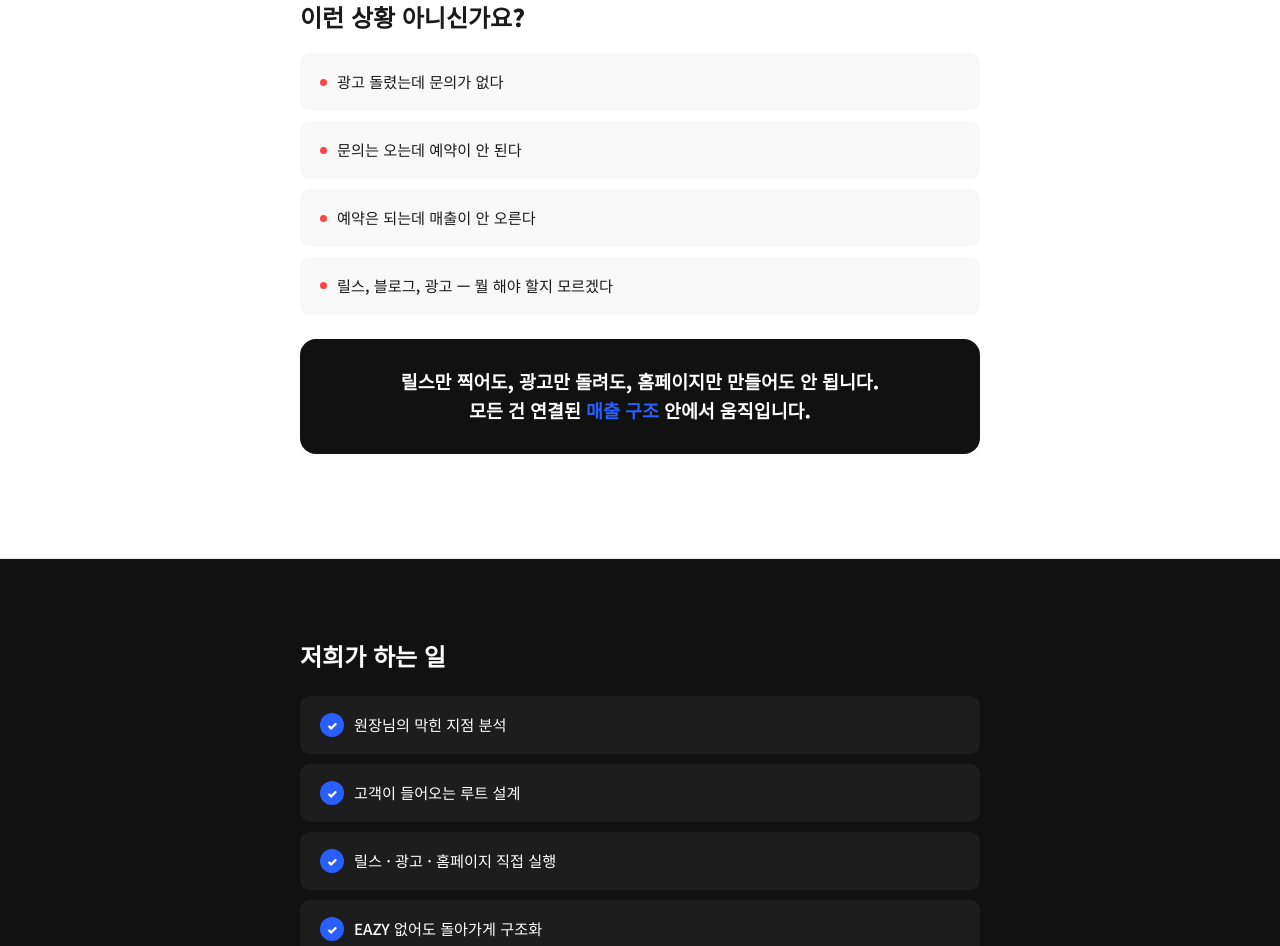
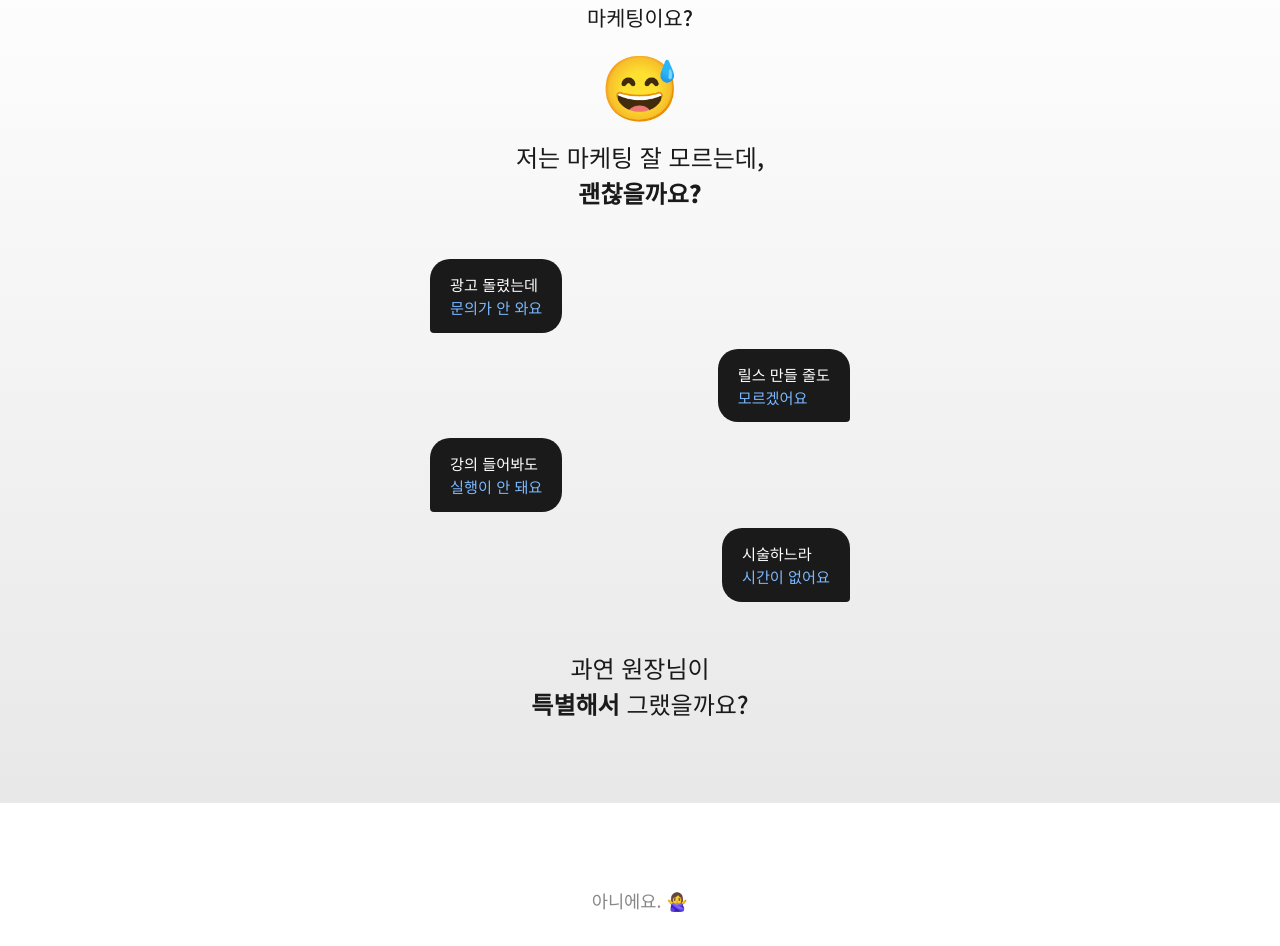
Before and after one commit to wldms706/eazy-homepage, a Next.js app: page /coaching in a window 1280 px wide. Shown: the part 3460-4406 px from the top of the page. Built offline with nearby package versions, Linux system fonts and the light colour scheme.

Commit message:
Update: 코칭 페이지 공감 섹션 카드뉴스 스타일로 변경 (이모지+말풍선)

```diff
--- a/src/app/coaching/page.tsx
+++ b/src/app/coaching/page.tsx
@@ -211,19 +211,55 @@ export default function CoachingPage() {
           </div>
         </section>
 
-        {/* 공감 + 문제 */}
-        <section className="sec" style={{ borderBottom: '1px solid var(--border)' }}>
-          <div className="inner">
-            <h2 className="title">이런 상황 아니신가요?</h2>
-            <div className="list">
-              <div className="list-item dot">광고 돌렸는데 문의가 없다</div>
-              <div className="list-item dot">문의는 오는데 예약이 안 된다</div>
-              <div className="list-item dot">예약은 되는데 매출이 안 오른다</div>
-              <div className="list-item dot">릴스, 블로그, 광고 — 뭘 해야 할지 모르겠다</div>
+        {/* 공감 + 문제 - 카드뉴스 스타일 */}
+        <section className="sec" style={{ background: 'linear-gradient(180deg, #fff 0%, #E8E8E8 100%)', padding: '80px 24px', borderBottom: '1px solid var(--border)' }}>
+          <div className="inner" style={{ maxWidth: '420px', textAlign: 'center' }}>
+            <p style={{ fontSize: '1.3rem', fontWeight: 500, color: 'var(--text)', marginBottom: '16px' }}>마케팅이요?</p>
+            <div style={{ fontSize: '4rem', marginBottom: '24px', lineHeight: 1 }}>😅</div>
+            <h2 style={{ fontSize: '1.5rem', fontWeight: 500, lineHeight: 1.5, color: 'var(--text)', marginBottom: '48px' }}>
+              저는 마케팅 잘 모르는데,<br />
+              <strong style={{ fontWeight: 900 }}>괜찮을까요?</strong>
+            </h2>
+
+            {/* 말풍선들 */}
+            <div style={{ display: 'flex', flexDirection: 'column', gap: '16px', marginBottom: '48px' }}>
+              {/* 좌측 말풍선 */}
+              <div style={{ alignSelf: 'flex-start', maxWidth: '75%', background: '#1a1a1a', color: '#fff', padding: '14px 20px', borderRadius: '20px 20px 20px 4px', fontSize: '0.95rem', fontWeight: 500, lineHeight: 1.5, textAlign: 'left' }}>
+                광고 돌렸는데<br /><span style={{ color: '#7AB8FF' }}>문의가 안 와요</span>
+              </div>
+              {/* 우측 말풍선 */}
+              <div style={{ alignSelf: 'flex-end', maxWidth: '75%', background: '#1a1a1a', color: '#fff', padding: '14px 20px', borderRadius: '20px 20px 4px 20px', fontSize: '0.95rem', fontWeight: 500, lineHeight: 1.5, textAlign: 'left' }}>
+                릴스 만들 줄도<br /><span style={{ color: '#7AB8FF' }}>모르겠어요</span>
+              </div>
+              {/* 좌측 */}
+              <div style={{ alignSelf: 'flex-start', maxWidth: '75%', background: '#1a1a1a', color: '#fff', padding: '14px 20px', borderRadius: '20px 20px 20px 4px', fontSize: '0.95rem', fontWeight: 500, lineHeight: 1.5, textAlign: 'left' }}>
+                강의 들어봐도<br /><span style={{ color: '#7AB8FF' }}>실행이 안 돼요</span>
+              </div>
+              {/* 우측 */}
+              <div style={{ alignSelf: 'flex-end', maxWidth: '75%', background: '#1a1a1a', color: '#fff', padding: '14px 20px', borderRadius: '20px 20px 4px 20px', fontSize: '0.95rem', fontWeight: 500, lineHeight: 1.5, textAlign: 'left' }}>
+                시술하느라<br /><span style={{ color: '#7AB8FF' }}>시간이 없어요</span>
+              </div>
             </div>
+
+            <h3 style={{ fontSize: '1.5rem', fontWeight: 500, lineHeight: 1.5, color: 'var(--text)' }}>
+              과연 원장님이<br />
+              <strong style={{ fontWeight: 900 }}>특별해서</strong> 그랬을까요?
+            </h3>
+          </div>
+        </section>
+
+        {/* 해답 시작 */}
+        <section className="sec" style={{ background: '#fff' }}>
+          <div className="inner" style={{ textAlign: 'center' }}>
+            <p style={{ fontSize: '1.1rem', color: 'var(--text-sub)', lineHeight: 2, marginBottom: '24px' }}>
+              아니에요. 🙅‍♀️
+            </p>
+            <h2 className="title" style={{ marginBottom: '16px' }}>
+              릴스만 찍어도, 광고만 돌려도,<br />
+              홈페이지만 만들어도 안 됩니다.
+            </h2>
             <div className="dark-box">
-              릴스만 찍어도, 광고만 돌려도, 홈페이지만 만들어도 안 됩니다.<br />
-              모든 건 연결된 <em>매출 구조</em> 안에서 움직입니다.
+              모든 건 연결된 <em>매출 구조</em> 안에서<br />움직여야 작동합니다.
             </div>
           </div>
         </section>
```
